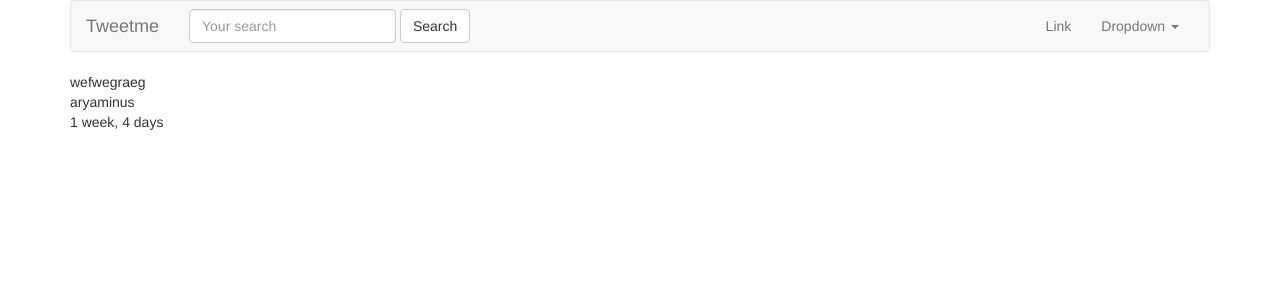
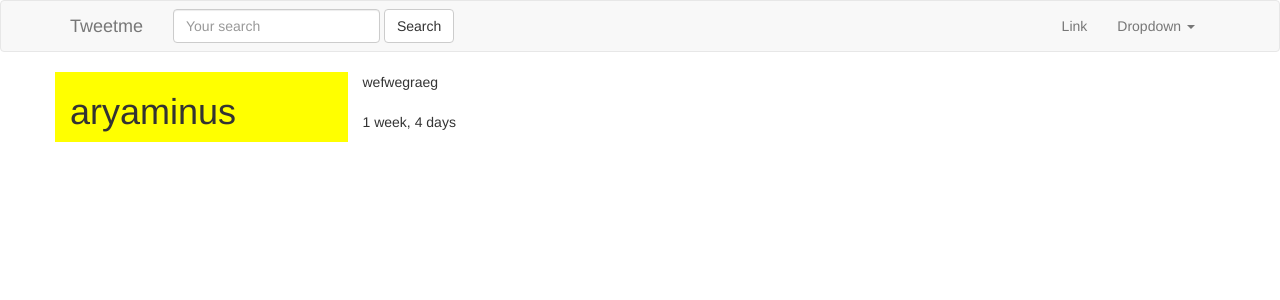
Before and after one commit to aryaminus/twitly, a Django app: page /tweet/1/ in a window 1280 px wide. Shown: the top 300 px of the page. Run offline with Django 3.2, Linux system fonts and the light colour scheme; data comes from the database, SQL or seed files in the repository; some libraries are stand-ins or nearby versions.

Commit message:
BS Containers & columns management

```diff
--- a/templates/base.html
+++ b/templates/base.html
@@ -4,23 +4,16 @@
     <meta charset="utf-8">
     <meta http-equiv="X-UA-Compatible" content="IE=edge">
     <meta name="viewport" content="width=device-width, initial-scale=1">
-    <!-- The above 3 meta tags *must* come first in the head; any other head content must come *after* these tags -->
     <title>{% block title %}Tweetme.co{% endblock title %}</title>
-
-    <!-- Bootstrap -->
     <link href="{% static 'css/bootstrap.min.css' %}" rel="stylesheet">
   </head>
-
   <body>
+    {% include "navbar.html" %}
     <div class='container'>
-      {% include "navbar.html" %}
       {% block content %}
       {% endblock content %}
     </div>
-    <!-- jQuery (necessary for Bootstrap's JavaScript plugins) -->
     <script src="https://ajax.googleapis.com/ajax/libs/jquery/1.12.4/jquery.min.js"></script>
-    <!-- Include all compiled plugins (below), or include individual files as needed -->
     <script src="{% static 'js/bootstrap.min.js' %}"></script>
-      <!-- <script src="https://maxcdn.bootstrapcdn.com/bootstrap/3.3.7/js/bootstrap.min.js"></script> -->
   </body>
 </html>
--- a/templates/navbar.html
+++ b/templates/navbar.html
@@ -1,5 +1,5 @@
 <nav class="navbar navbar-default">
-  <div class="container-fluid">
+  <div class="container">
     <!-- Brand and toggle get grouped for better mobile display -->
     <div class="navbar-header">
       <button type="button" class="navbar-toggle collapsed" data-toggle="collapse" data-target="#bs-example-navbar-collapse-1" aria-expanded="false">
--- a/tweets/templates/tweets/tweet_detail.html
+++ b/tweets/templates/tweets/tweet_detail.html
@@ -1,10 +1,66 @@
 {% extends "base.html" %}
 
+{% block content %}
+<div class='row'>
+    <div class='col-sm-3 col-xs-12' style='background-color:yellow;'>
+        <h1>{{ object.user }} </h1>
+    </div>
+    <div class='col-sm-9 col-xs-12'>
+         {{ object.content }}<br/>
+            <br/>
+        {{ object.timestamp|timesince }}
+    </div>
 
-{% block content %}
-
-    {{ object.content }}<br/>
-    {{ object.user }}<br/>
-    {{ object.timestamp|timesince }}
+</div>
 
 {% endblock content %}
+
+<div class='row'>
+    <div class='col-lg-3 col-md-6 col-sm-3 col-xs-12' style='background-color:red;'>
+        {{ object.user }}
+    </div>
+    <div class='col-md-6' >
+        {{ object.user }}
+    </div>
+    <div class='col-xs-12' style='background-color:green;'>
+        {{ object.user }}
+    </div>
+    <div class='col-xs-12' style='background-color:blue;'>
+        {{ object.user }}
+    </div>
+</div>
+<br/>
+<br/>
+<br/>
+<br/>
+<br/>
+<br/>
+<div class='row'>
+
+      <div class='col-sm-1' style='background-color:red;'>
+        {{ object.user }}
+    </div>
+    <div class='col-sm-1' style='background-color:yellow;'>
+        {{ object.user }}
+    </div>
+    <div class='col-sm-1' style='background-color:green;'>
+        {{ object.user }}
+    </div>
+
+    <div class='col-sm-1' style='background-color:blue;'>
+        {{ object.user }}
+    </div>
+      <div class='col-sm-1' style='background-color:red;'>
+        {{ object.user }}
+    </div>
+    <div class='col-sm-1' style='background-color:yellow;'>
+        {{ object.user }}
+    </div>
+    <div class='col-sm-1' style='background-color:green;'>
+        {{ object.user }}
+    </div>
+    <div class='col-sm-1' style='background-color:blue;'>
+
+    </div>
+
+</div>
--- a/tweets/templates/tweets/tweet_list.html
+++ b/tweets/templates/tweets/tweet_list.html
@@ -1,9 +1,13 @@
 {% extends "base.html" %}
+
 
 {% block content %}
 
     <div class='row'>
-        <div class='col-sm-8 col-sm-offset-2'>
+        <div class='col-sm-3 col-xs-12' style='background-color:red;'>
+        <h1>{{ request.user }}</h1>
+        </div>
+        <div class='col-sm-9 '>
         {% for object in object_list %}
             <div class="media">
                   <div class="media-left">
```
Also changed, not shown: tweets/templates/tweets/detail_view.html (deleted, +0 -11 lines), tweets/templates/tweets/list_view.html (deleted, +0 -21 lines).
